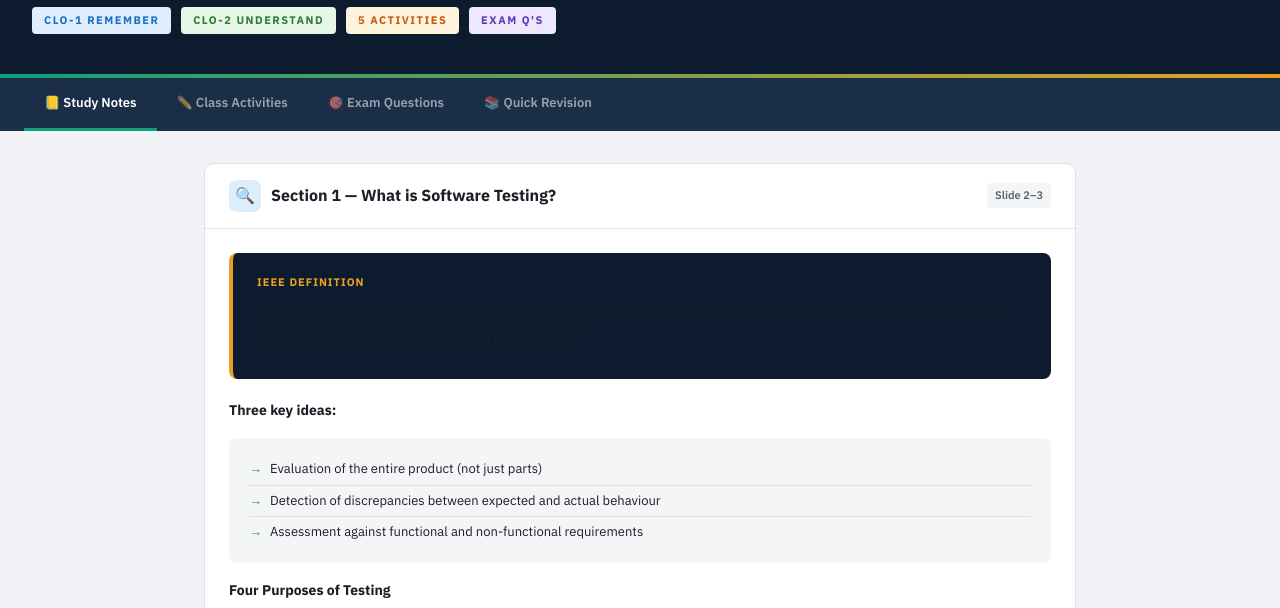
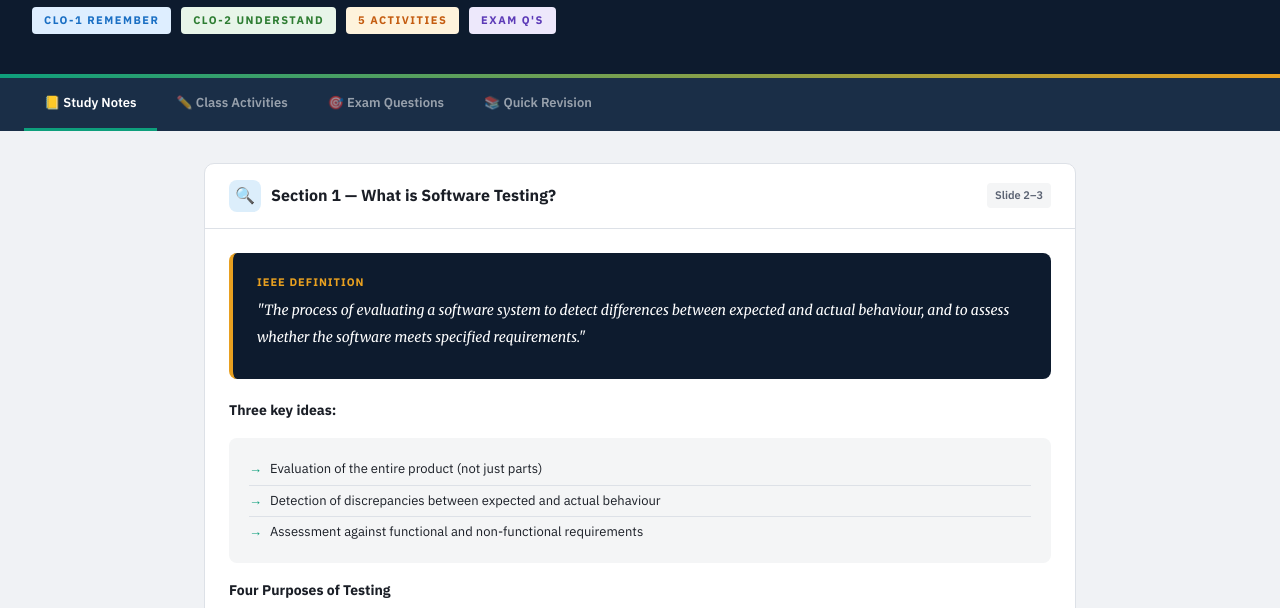
Before and after one commit to HassamHanif/sqe, a plain HTML site: page lecture3.html in a window 1280 px wide. Shown: the part 142-750 px from the top of the page. Drawn offline with Linux system fonts and the light colour scheme.

Commit message:
aded white

```diff
--- a/lecture3.html
+++ b/lecture3.html
@@ -43,7 +43,7 @@
   /* Info boxes / highlights */
   .definition-box{background:var(--navy);color:white;border-radius:8px;padding:1.25rem 1.5rem;margin-bottom:1.25rem;border-left:4px solid var(--gold);}
   .definition-box .label{font-size:11px;font-weight:700;letter-spacing:1px;text-transform:uppercase;color:var(--gold);margin-bottom:6px;}
-  .definition-box p{font-family:'Merriweather',serif;font-style:italic;font-size:14px;line-height:1.9;}
+  .definition-box p{font-family:'Merriweather',serif;font-style:italic;font-size:14px;line-height:1.9; color:white; }
   .definition-box .source{font-size:12px;opacity:.6;margin-top:8px;font-style:normal;font-family:'IBM Plex Sans',sans-serif;}
   .insight{background:var(--teal-light);border:1px solid #a8e8d6;border-radius:8px;padding:1rem 1.25rem;margin-top:1rem;font-size:14px;}
   .insight strong{color:var(--teal);}
```
